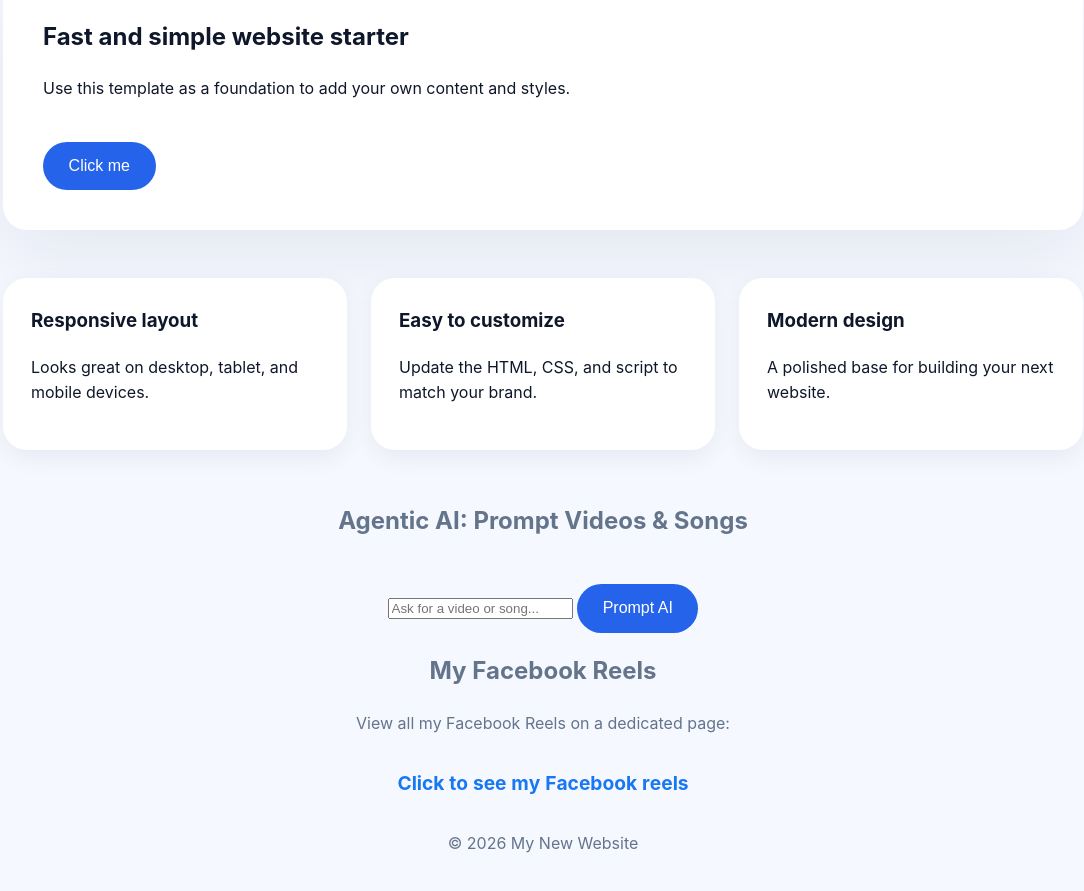
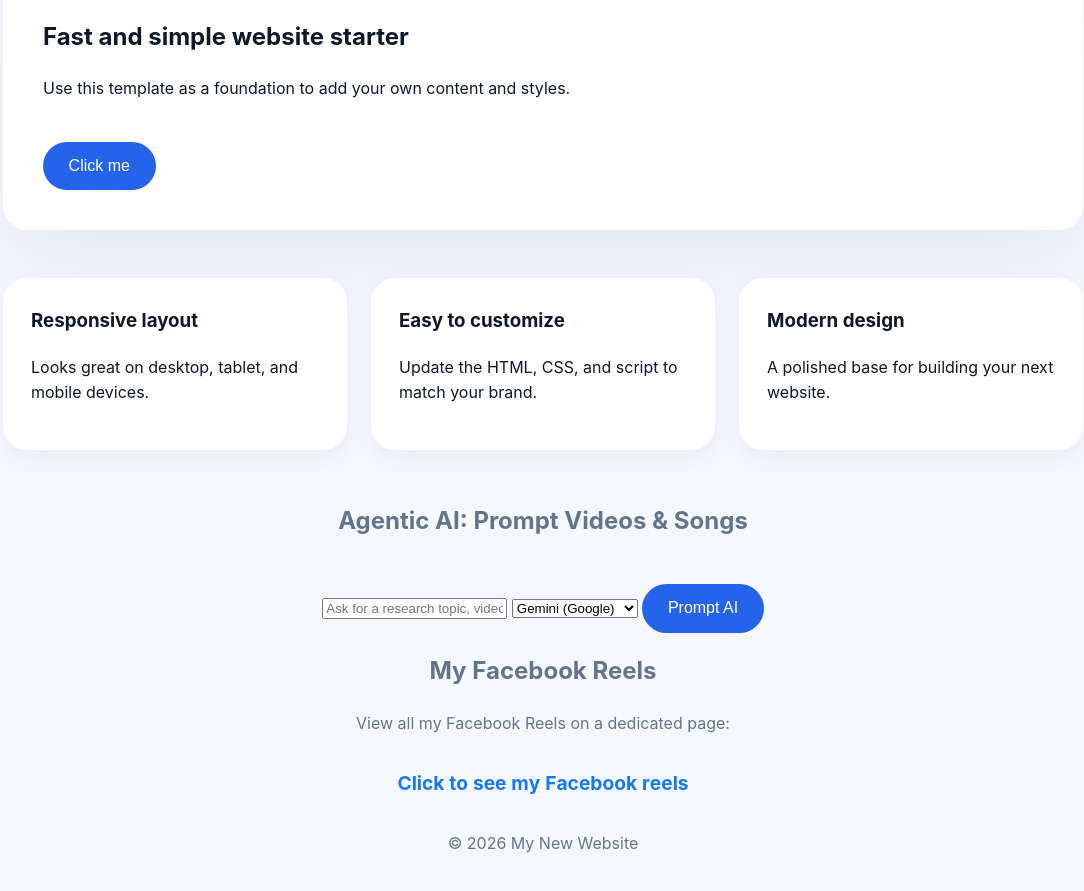
Before and after one commit to Datakingai/projects, a plain HTML site: page index.html in a window 1280 px wide. Shown: the part 314-1205 px from the top of the page, without its empty margins (97-1181 px from the left). Drawn offline with nearby package versions, Linux system fonts and the light colour scheme.

```diff
--- a/index.html
+++ b/index.html
@@ -43,7 +43,11 @@
       <section class="agentic-ai container">
         <h2>Agentic AI: Prompt Videos & Songs</h2>
         <div class="ai-prompt-group">
-          <input type="text" id="aiPromptInput" placeholder="Ask for a video or song..." />
+          <input type="text" id="aiPromptInput" placeholder="Ask for a research topic, video, or song..." />
+          <select id="aiModelSelect">
+            <option value="gemini">Gemini (Google)</option>
+            <option value="openai">OpenAI (GPT-4o)</option>
+          </select>
           <button id="aiPromptButton">Prompt AI</button>
         </div>
         <div id="aiResult" class="ai-result"></div>
```
